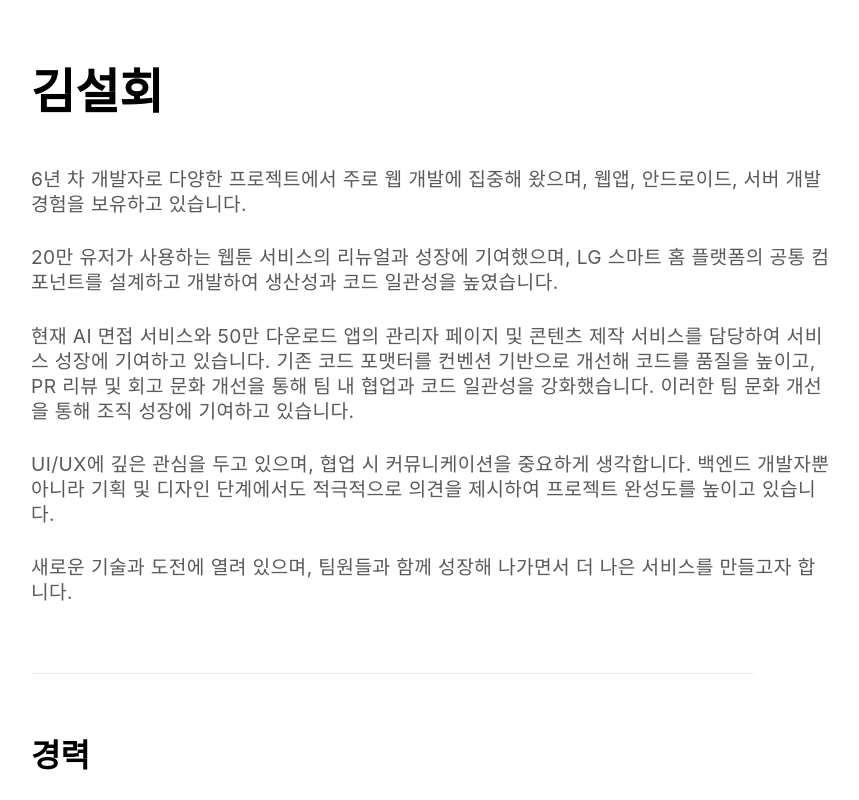
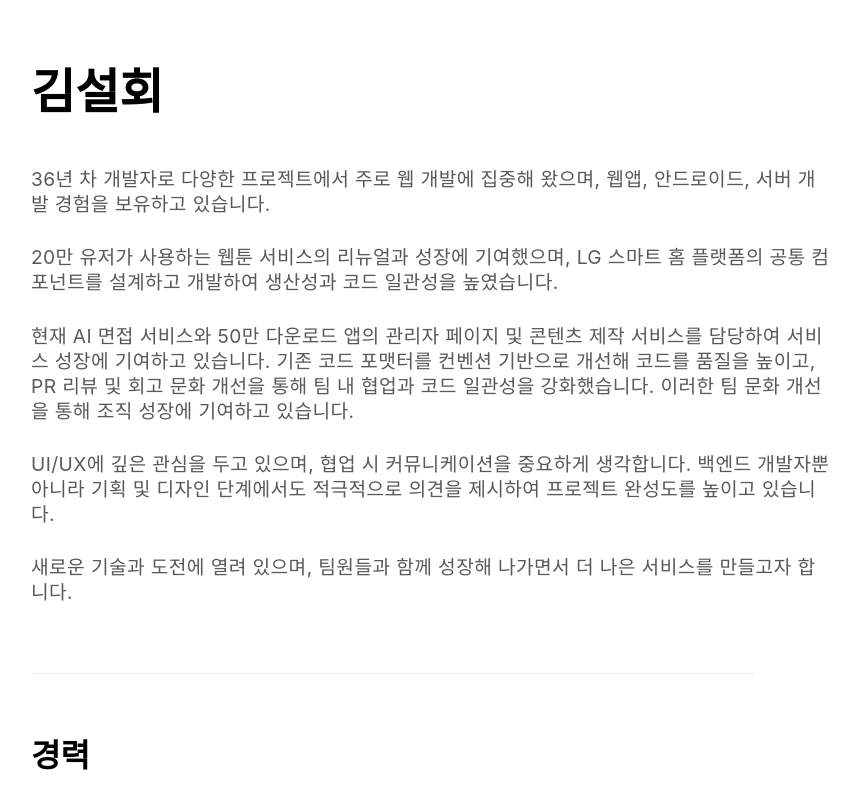
Before and after one commit to snowFinX/resume, a website built with Parcel: page src/index.html in a window 1280 px wide. Shown: the top 800 px of the page, without its empty margins (209-1068 px from the left). Built offline with nearby package versions, Linux system fonts and the light colour scheme; a web font is replaced by a local one.

Commit message:
feat: 이력서 내용 수정

```diff
--- a/src/index.html
+++ b/src/index.html
@@ -19,8 +19,8 @@
         <div class="introduction">
           <h1>김설회</h1>
           <p>
-            6년 차 개발자로 다양한 프로젝트에서 주로 웹 개발에 집중해 왔으며, 웹앱, 안드로이드, 서버
-            개발 경험을 보유하고 있습니다.
+            36년 차 개발자로 다양한 프로젝트에서 주로 웹 개발에 집중해 왔으며, 웹앱, 안드로이드,
+            서버 개발 경험을 보유하고 있습니다.
           </p>
           <br />
           <p>
```
